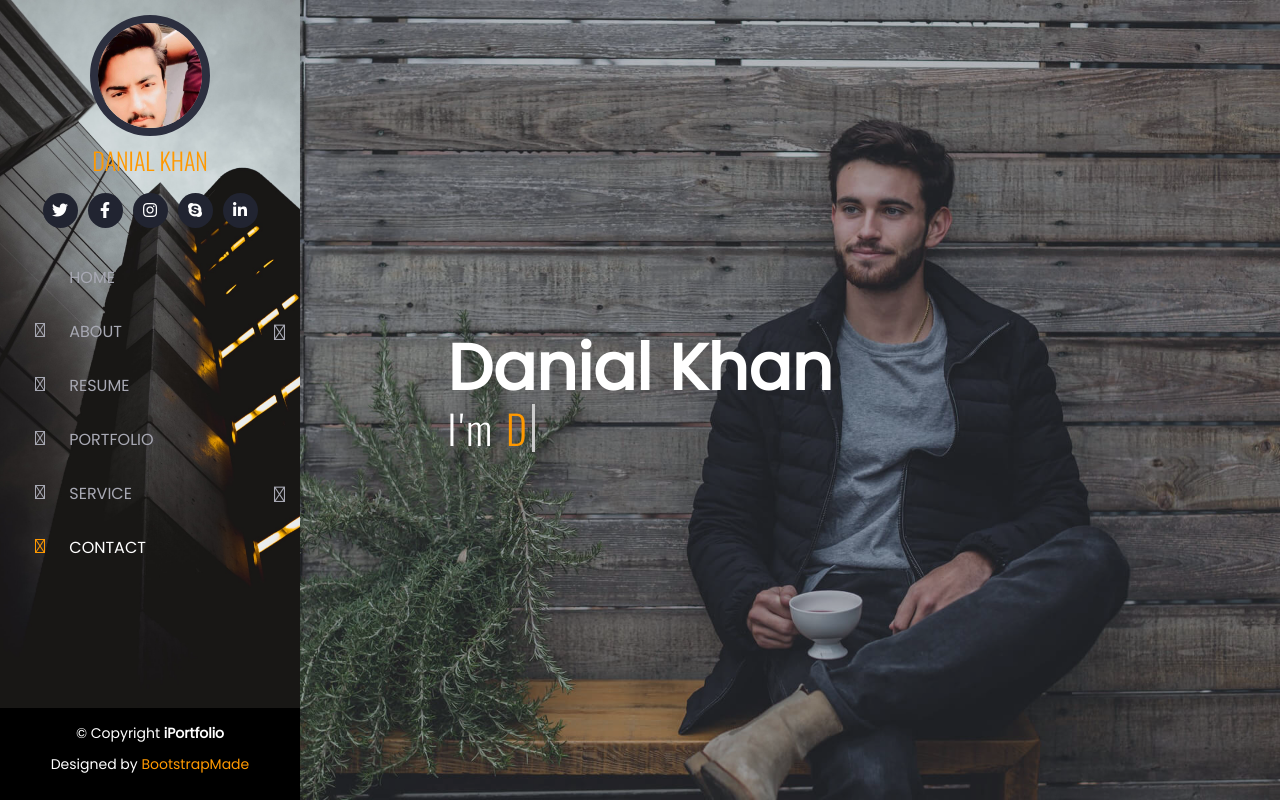
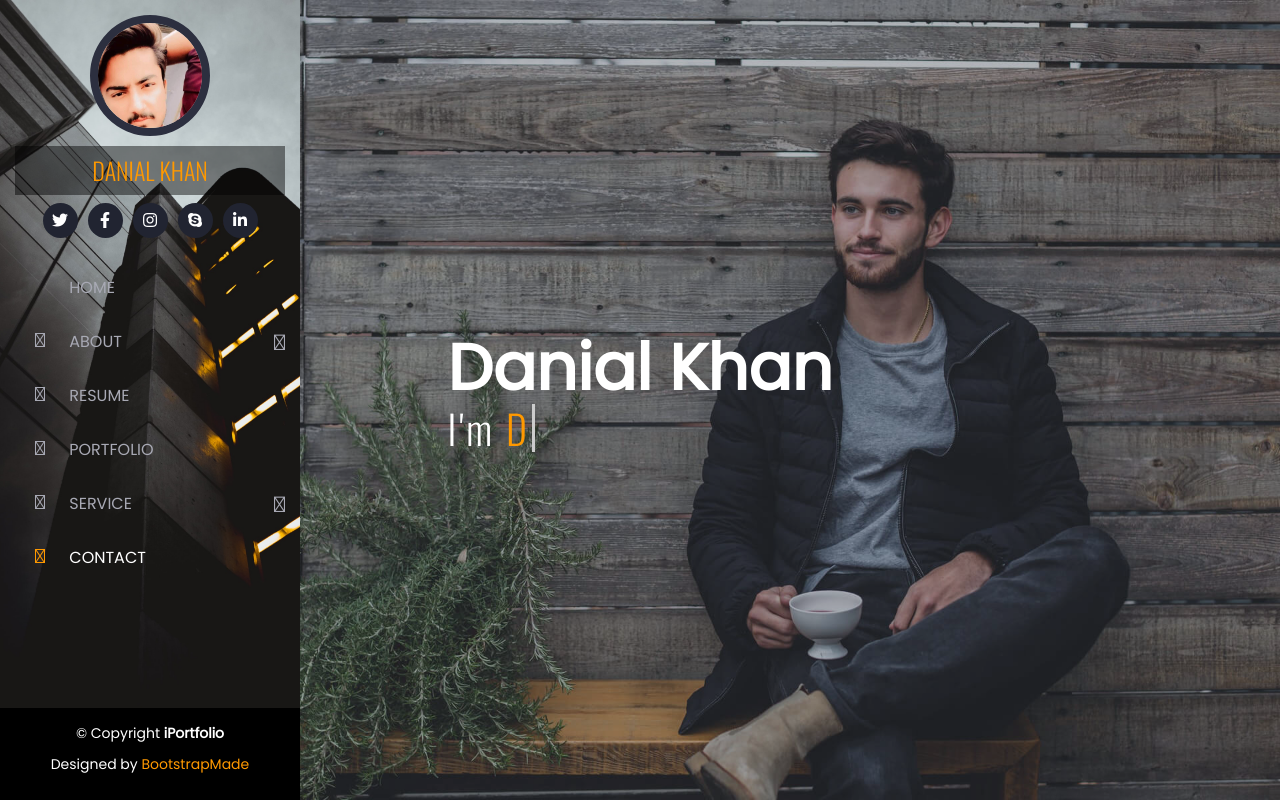
Before and after one commit to DanielRoy139/Danialkhan.me, a plain HTML site: page index.html in a window 1280 px wide. Shown: the top 802 px of the page. Drawn offline with nearby package versions, Linux system fonts and the light colour scheme; some icons are missing.

Commit message:
Update style.css
ui changes

```diff
--- a/style.css
+++ b/style.css
@@ -172,6 +172,8 @@ header .profileWrapper .profileText a h1 {
     padding: 10px 0px;
     font-size: 24px;
     color:#FF9900;
+    background: #00000075;
+    margin-top: 10px;
     text-transform: uppercase;
 }
 
```
